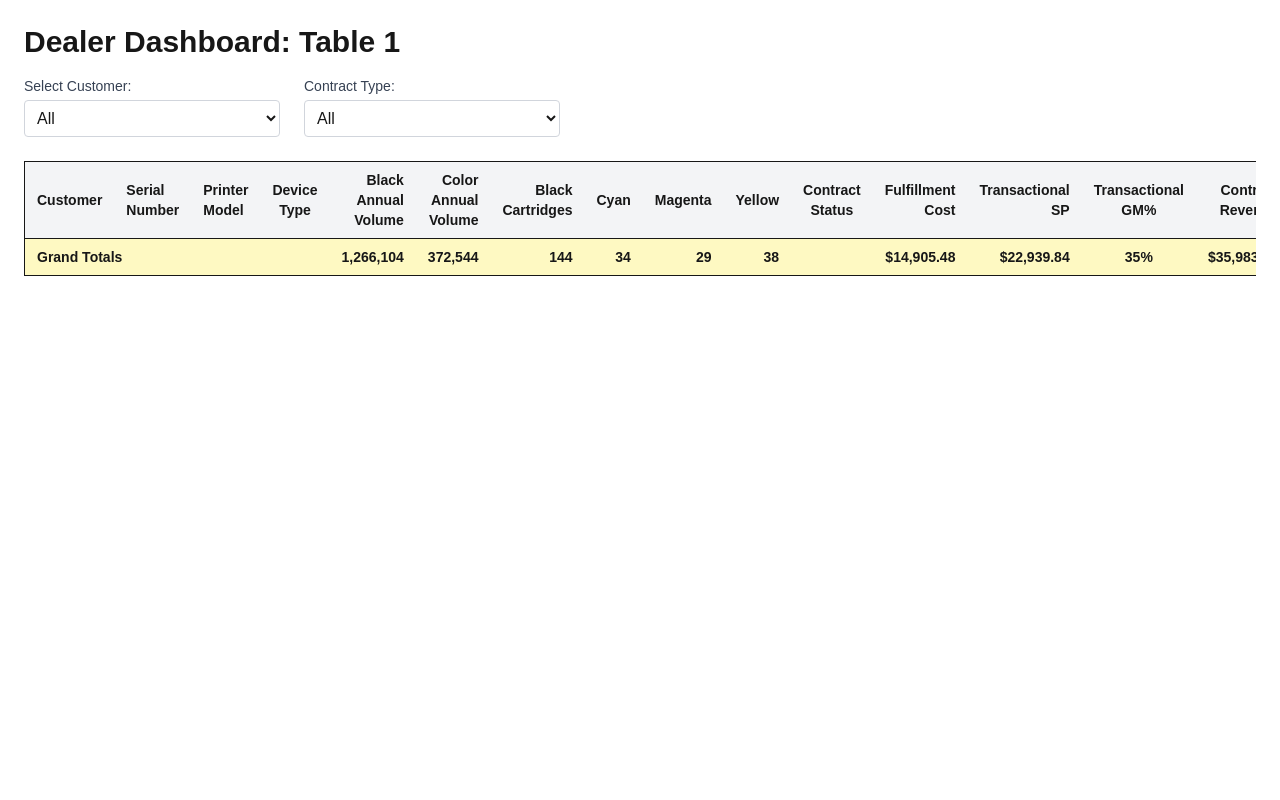
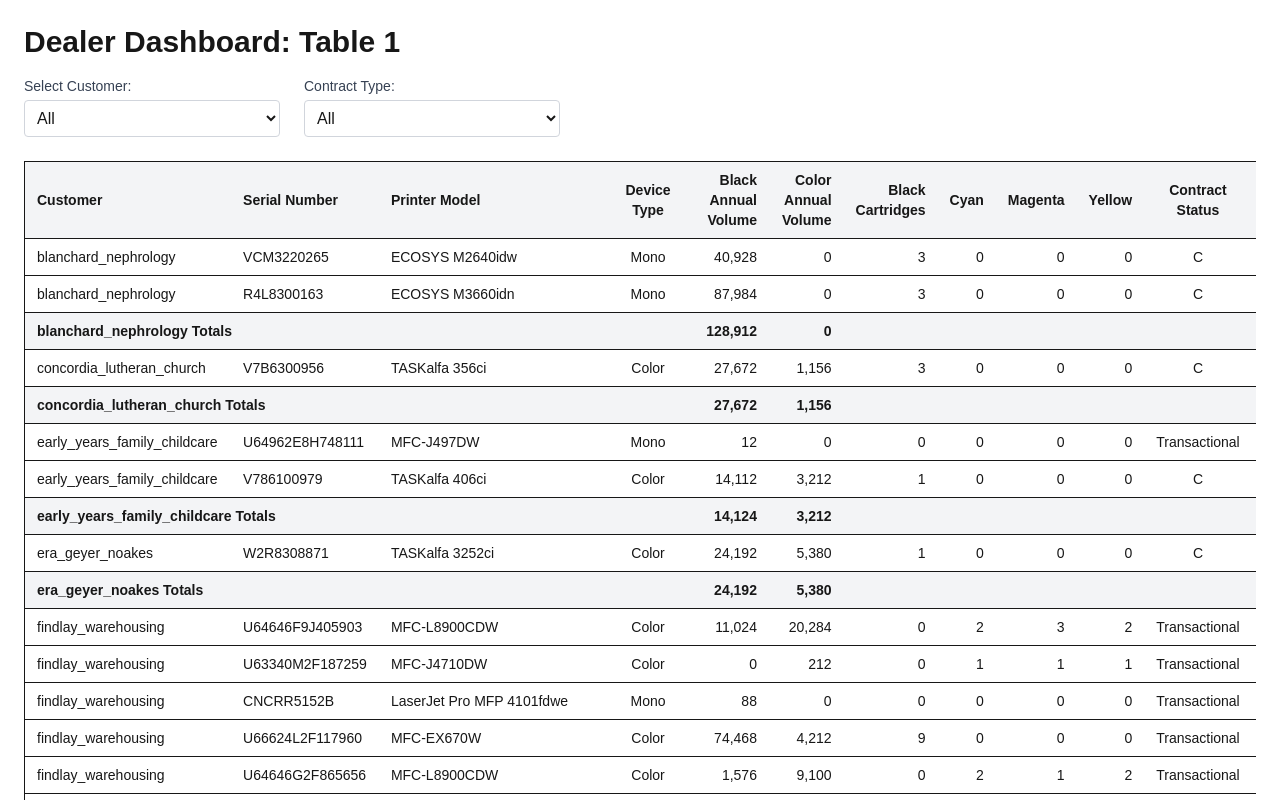
Before and after one commit to ElliottIan397/dealer-dashboard, a Next.js app: page / in a window 1280 px wide. Shown: the top 800 px of the page. Built offline with nearby package versions, Linux system fonts and the light colour scheme.

Commit message:
resolve grand, grnd totals for all numeric values and GM % calculations

```diff
--- a/app/DealerDashboard.tsx
+++ b/app/DealerDashboard.tsx
@@ -81,6 +81,7 @@ export default function DealerDashboard() {
   return (
     <div className="max-w-7xl mx-auto p-6 space-y-6">
       <h1 className="text-3xl font-bold mb-4">Dealer Dashboard: Table 1</h1>
+
       <div className="flex gap-6 flex-wrap">
         <div>
           <label className="block text-sm font-medium text-gray-700 mb-1">Select Customer:</label>
@@ -94,6 +95,7 @@ export default function DealerDashboard() {
             ))}
           </select>
         </div>
+
         <div>
           <label className="block text-sm font-medium text-gray-700 mb-1">Contract Type:</label>
           <select
@@ -131,7 +133,63 @@ export default function DealerDashboard() {
             </tr>
           </thead>
           <tbody>
-            {/* ...existing rows go here... */}
+            {Object.entries(
+              filtered.reduce((acc, row) => {
+                acc[row.Monitor] = acc[row.Monitor] || [];
+                acc[row.Monitor].push(row);
+                return acc;
+              }, {} as Record<string, McarpRow[]>)
+            ).map(([customer, rows]) => {
+              const totals = rows.reduce(
+                (sum, row) => ({
+                  Black_Annual_Volume: sum.Black_Annual_Volume + row.Black_Annual_Volume,
+                  Color_Annual_Volume: sum.Color_Annual_Volume + row.Color_Annual_Volume,
+                  Fulfillment: sum.Fulfillment + row["12_Mth_Fulfillment_Cost"],
+                  SP: sum.SP + row["12_Mth_Transactional_SP"],
+                  Revenue: sum.Revenue + row.Contract_Total_Revenue
+                }),
+                { Black_Annual_Volume: 0, Color_Annual_Volume: 0, Fulfillment: 0, SP: 0, Revenue: 0 }
+              );
+
+              const transactionalGM = totals.SP > 0 ? (totals.SP - totals.Fulfillment) / totals.SP : 0;
+              const contractGM = totals.Revenue > 0 ? (totals.Revenue - totals.Fulfillment) / totals.Revenue : 0;
+
+              return (
+                <React.Fragment key={customer}>
+                  {rows.map((row, i) => (
+                    <tr key={i} className="border-t">
+                      <td className="px-3 py-2 whitespace-nowrap">{row.Monitor}</td>
+                      <td className="px-3 py-2 whitespace-nowrap">{row.Serial_Number}</td>
+                      <td className="px-3 py-2 whitespace-nowrap">{row.Printer_Model}</td>
+                      <td className="px-3 py-2 text-center">{row.Device_Type}</td>
+                      <td className="px-3 py-2 text-right">{Number(row.Black_Annual_Volume).toLocaleString()}</td>
+                      <td className="px-3 py-2 text-right">{Number(row.Color_Annual_Volume).toLocaleString()}</td>
+                      <td className="px-3 py-2 text-right">{row["Black_Full_Cartridges_Required_(365d)"]}</td>
+                      <td className="px-3 py-2 text-right">{row["Cyan_Full_Cartridges_Required_(365d)"]}</td>
+                      <td className="px-3 py-2 text-right">{row["Magenta_Full_Cartridges_Required_(365d)"]}</td>
+                      <td className="px-3 py-2 text-right">{row["Yellow_Full_Cartridges_Required_(365d)"]}</td>
+                      <td className="px-3 py-2 text-center">{row.Contract_Status}</td>
+                      <td className="px-3 py-2 text-right">{formatCurrency(row["12_Mth_Fulfillment_Cost"])}</td>
+                      <td className="px-3 py-2 text-right">{formatCurrency(row["12_Mth_Transactional_SP"])}</td>
+                      <td className="px-3 py-2 text-center">{formatPercent(computeGM(row["12_Mth_Transactional_SP"], row["12_Mth_Fulfillment_Cost"]))}</td>
+                      <td className="px-3 py-2 text-right">{formatCurrency(row.Contract_Total_Revenue)}</td>
+                      <td className="px-3 py-2 text-center">{formatPercent(computeContractGM(row["12_Mth_Fulfillment_Cost"], row.Contract_Total_Revenue))}</td>
+                    </tr>
+                  ))}
+                  <tr className="border-t bg-gray-100 font-semibold">
+                    <td className="px-3 py-2" colSpan={4}>{customer} Totals</td>
+                    <td className="px-3 py-2 text-right">{totals.Black_Annual_Volume.toLocaleString()}</td>
+                    <td className="px-3 py-2 text-right">{totals.Color_Annual_Volume.toLocaleString()}</td>
+                    <td colSpan={5}></td>
+                    <td className="px-3 py-2 text-right">{formatCurrency(totals.Fulfillment)}</td>
+                    <td className="px-3 py-2 text-right">{formatCurrency(totals.SP)}</td>
+                    <td className="px-3 py-2 text-center">{formatPercent(transactionalGM)}</td>
+                    <td className="px-3 py-2 text-right">{formatCurrency(totals.Revenue)}</td>
+                    <td className="px-3 py-2 text-center">{formatPercent(contractGM)}</td>
+                  </tr>
+                </React.Fragment>
+              );
+            })}
             <tr className="border-t bg-yellow-100 font-bold">
               <td className="px-3 py-2" colSpan={4}>Grand Totals</td>
               <td className="px-3 py-2 text-right">{grandTotals.Black_Annual_Volume.toLocaleString()}</td>
```
